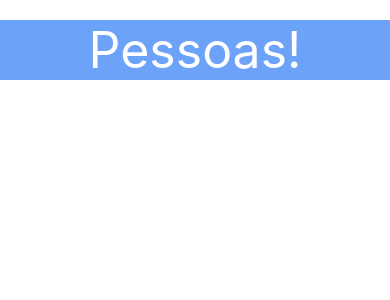
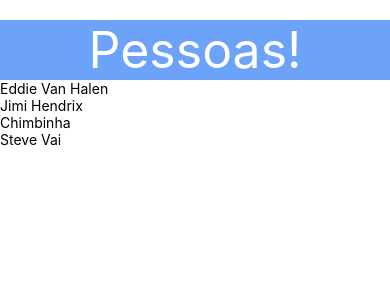
Before and after one commit to d0uguit0s/peopleList, a React Native app: screen / in a window 390 px wide. Shown: the top 300 px of the page. Built offline with nearby package versions, Linux system fonts and the light colour scheme.

Commit message:
Renderizando alguns exemplos básicos

```diff
--- a/App.js
+++ b/App.js
@@ -7,10 +7,26 @@ import { StyleSheet, Text, View } from 'react-native';
 import Header from './src/components/Header'
 
 export default class App extends React.Component {
+  renderList() {
+    const names = [
+      'Eddie Van Halen',
+      'Jimi Hendrix',
+      'Chimbinha',
+      'Steve Vai'
+    ];
+
+    const textElements = names.map(name => {
+      return <Text>{name}</Text>
+    });
+
+    return textElements;
+  }
+
   render() {
     return (
       <View>
         <Header title="Pessoas!" />
+        { this.renderList() }
       </View>
     );
   }
```
